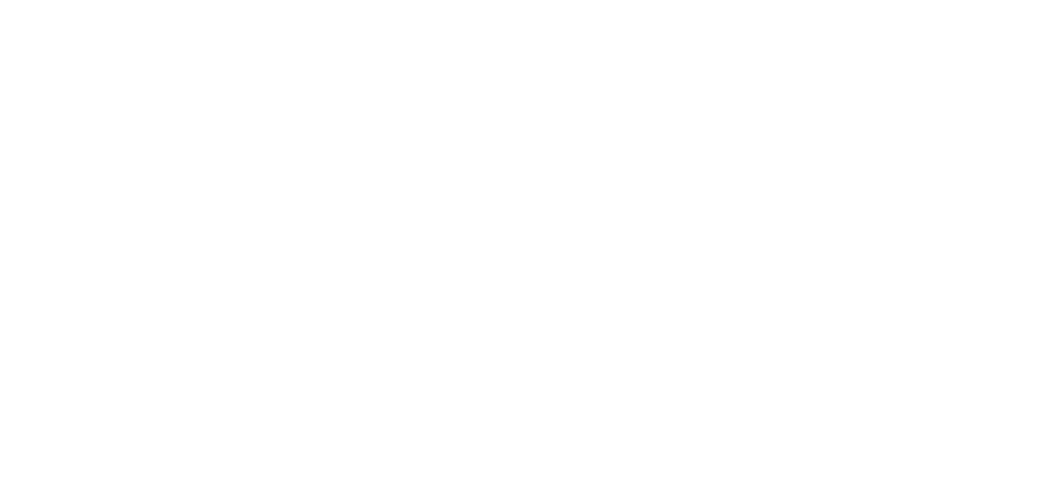
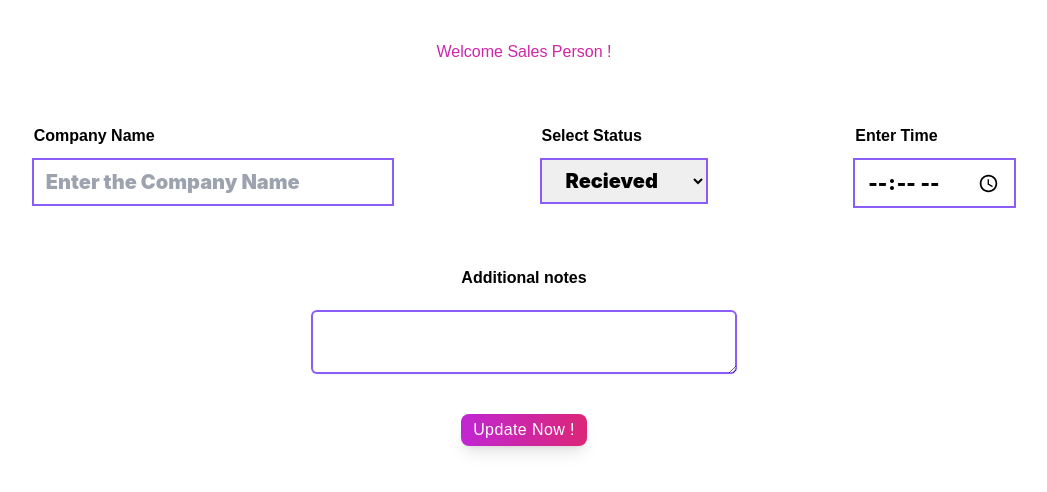
Before and after one commit to CKPRASHANTH07/Web-Intern, a React (Create React App) app: page /Sales in a window 1280 px wide. Before the commit this address had no page. Shown: the top 492 px of the page, without its empty margins (116-1163 px from the left). Built offline with nearby package versions, Linux system fonts and the light colour scheme.

Commit message:
after sales page

```diff
--- a/src/Admin.jsx
+++ b/src/Admin.jsx
@@ -1,14 +1,14 @@
 import React from 'react'
 import Roundedstats from './Admincomponents/Roundedstats'
 import Enquiryform from './Admincomponents/Enquiryform'
-import Settings from './Admincomponents/Settings'
+import SideBar from './Admincomponents/SideBar'
 
 export default function Admin() {
   return (
     <div className='relative'>
         <Roundedstats/>
         <Enquiryform/>
-        <Settings/>
+        <SideBar/>
     </div>
   )
 }
--- a/src/Admincomponents/Enquiryform.jsx
+++ b/src/Admincomponents/Enquiryform.jsx
@@ -20,14 +20,14 @@
 
 
   return (
-    <div className='relative mt-16 mx-36'>
+    <div className='relative mt-16 mx-44'>
 
     <div className='flex justify-start mx-2 my-7'>
     <h1 className='text-2xl font-bold font-Poppins'>Enquiries</h1>
    </div>
 
 
-    <table className="w-auto border border-black border-dashed divide-y-2 divide-gray-900 table-fixed">
+    <table className="w-full ml-5 border-2 border-black divide-y-2 divide-gray-900 table-fixed">
       <thead>
         <tr className=''>
           <th className="px-4 py-2 w-[5%]">S.NO</th>
--- a/src/Admincomponents/Roundedstats.jsx
+++ b/src/Admincomponents/Roundedstats.jsx
@@ -76,7 +76,12 @@
         responsive:true,
         cutout:'80%',
         layout:{
-          padding:20,
+          padding:{
+            left:40,
+            right:40,
+            top:20,
+            bottom:5,
+          }
         },
         borderWidth:5,
         borderJoinStyle:'round',
@@ -107,7 +112,12 @@
 
 
   return (
-    <div className='relative mt-10 mx-36'>
+    <div className='relative mt-10 mx-44'>
+
+
+        <div className='pt-5 text-center lg:text-3xl xl:text-5xl font-Poppins'>
+          <h1 className='text-transparent bg-gradient-to-r from-fuchsia-600 to-pink-600 bg-clip-text'> Welcome Admin !  </h1>
+        </div>
 
      <div className='flex justify-start mx-2 my-7'>
       <h1 className='text-2xl font-bold font-Poppins'>Stats</h1>
@@ -115,7 +125,7 @@
      <div className='flex flex-col justify-center w-fit'>
       <div className='flex flex-row justify-center px-5 rounded-lg w-fit gap-x-8'>
       {/* Stat 1 */}
-       <div className='flex flex-col px-2 pb-2 overflow-hidden border-2 border-black rounded-lg shadow-lg shadow-slate-400 gap-y-4'>
+       <div className='flex flex-col px-2 pb-10 overflow-hidden border-2 border-black rounded-lg shadow-lg shadow-slate-400 gap-y-4'>
         <Doughnut data={data} options={options} plugins={[myPlugin]} />
         <h1 className='text-xl font-extrabold text-center font-Inter'>No of Visitors</h1>
        </div>
--- a/src/Admincomponents/Settings.jsx
+++ /dev/null
@@ -1,16 +0,0 @@
-import React from 'react'
-import {FiSettings} from 'react-icons/fi'
-
-export default function Settings() {
-  return (
-    <div className='relative mt-10 mx-20'>
-      <div className='border border-black px-3 py-3 flex flex-col w-fit rounded-lg'>
-      {/*Account information*/}
-       <div className='flex flex-row gap-x-3 place-items-center'>
-        <FiSettings style={{color:'darkcyan'}} />
-        <h1 className='font-Inter font-bold'>Passwords and settings</h1>
-       </div>
-      </div>
-    </div>
-  )
-}
--- /dev/null
+++ b/src/Admincomponents/SideBar.jsx
@@ -0,0 +1,18 @@
+import React from 'react'
+import {BsGear} from 'react-icons/bs'
+import {CgProfile} from 'react-icons/cg'
+import {GrUserSettings} from 'react-icons/gr'
+import {MdOutlineFeedback} from 'react-icons/md'
+
+export default function SideBar() {
+  return (
+    <div className='absolute top-14'>
+       <div className='flex flex-col px-4 border-2 border-l-0 border-black rounded-r-lg py-7 gap-y-7'>
+        <BsGear size='25px'/>
+        <CgProfile size='25px' />
+        <GrUserSettings size='25px' />
+        <MdOutlineFeedback size='25px' />
+       </div>
+    </div>
+  )
+}
--- a/src/App.js
+++ b/src/App.js
@@ -21,6 +21,7 @@
 import Customlabels from "./Industriescomponents/Customlabels";
 import Compliancelabel from "./Industriescomponents/Compliancelabel";
 import Login from "./Login";
+import Sales from "./Sales";
 
 function App() {
   return (
@@ -34,6 +35,7 @@
          <Route path="/Contactus" element={<Contactus/>}/>
          <Route path="/Admin" element={<Admin />}/>
          <Route path='/Login' element={<Login/>} />
+         <Route path='/Sales' element={<Sales/>} />
          <Route path='/Industries/Shipping' element={<Shippingandlogisticslabels />}/>
          <Route path='/Industries/Inventory' element={<Inventorylabels/>}/>
          <Route path='/Industries/Product' element={<Productlabels/>}/>
--- /dev/null
+++ b/src/Sales.jsx
@@ -0,0 +1,47 @@
+import React from 'react'
+
+export default function Sales() {
+  return (
+    <div className='relative'>
+       <div className='my-10 text-center lg:text-3xl xl:text-5xl font-Poppins'>
+         <h1 className='text-transparent bg-gradient-to-r from-fuchsia-600 to-pink-600 bg-clip-text'> Welcome Sales Person !</h1>
+       </div>
+
+      <div className='flex flex-row justify-evenly'>
+         <div className='flex flex-col gap-y-3'>
+         <label className="mt-5 font-bold font-Poppins sm:text-base lg:text-xl xl:text-2xl">Company Name</label>
+          <input type='text' placeholder='Enter the Company Name' className='px-3 py-2 text-xl font-black font-Inter ring-2 ring-violet-500'  required/>
+         </div>
+
+         <div className='flex flex-col gap-y-3'>
+         <label className="mt-5 font-bold font-Poppins sm:text-base lg:text-xl xl:text-2xl">Select Status</label>
+          <select type='text' placeholder='Enter the Company Name' className='px-5 py-2 text-xl font-black font-Inter ring-2 ring-violet-500'  required>
+          <option className='px-3 py-2 text-xl font-black font-Inter ring-2 ring-violet-500'>Recieved</option>
+          <option className='px-3 py-2 text-xl font-black font-Inter ring-2 ring-violet-500'>In Contact</option>
+          <option className='px-3 py-2 text-xl font-black font-Inter ring-2 ring-violet-500'>Accepted</option>
+          <option className='px-3 py-2 text-xl font-black font-Inter ring-2 ring-violet-500'>Rejected</option>
+          </select>
+         </div>
+
+
+         <div className='flex flex-col gap-y-3'>
+         <label className="mt-5 font-bold font-Poppins sm:text-base lg:text-xl xl:text-2xl">Enter Time</label>
+          <input type='time' placeholder='Enter the Company Name' className='px-3 py-2 text-xl font-black font-Inter ring-2 ring-violet-500'  required/>
+         </div>
+      </div>
+
+      <div className='flex justify-center mt-10 '>
+      <div className='flex flex-col w-1/3 gap-y-5'>
+      <label className="mt-5 font-bold text-center font-Poppins sm:text-base lg:text-xl xl:text-2xl">Additional notes</label>
+      <textarea className='w-full h-full rounded-md border-0 px-3.5 py-2 text-gray-900 shadow-sm ring-2 ring-inset ring-violet-500 placeholder:text-gray-400 focus:ring-2 focus:ring-inset focus:ring-indigo-600 sm:text-sm sm:leading-6' />
+      </div>
+      </div>
+
+      <div className='flex justify-center my-10'>
+      <button className='px-3 py-1 transition ease-in-out rounded-lg shadow-lg bg-gradient-to-r from-fuchsia-600 to-pink-600 hover:scale-110'>
+       <h1 className='tracking-wide text-white font-Poppins sm:text-base lg:text-xl xl:text-2xl'>Update Now !</h1>
+      </button>
+      </div>
+    </div>
+  )
+}
```
